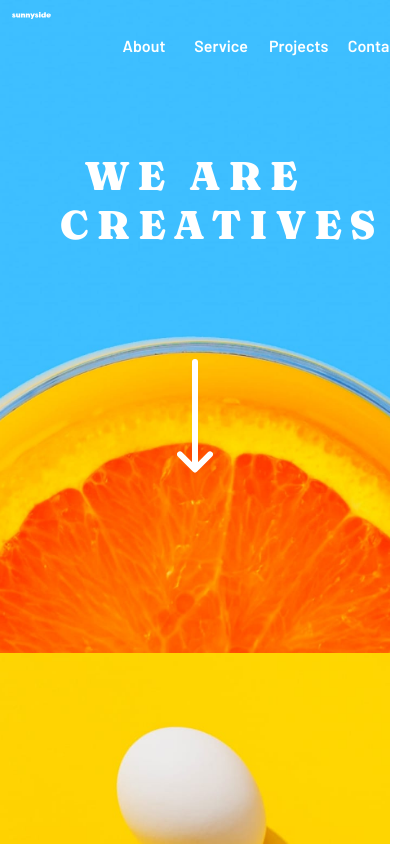
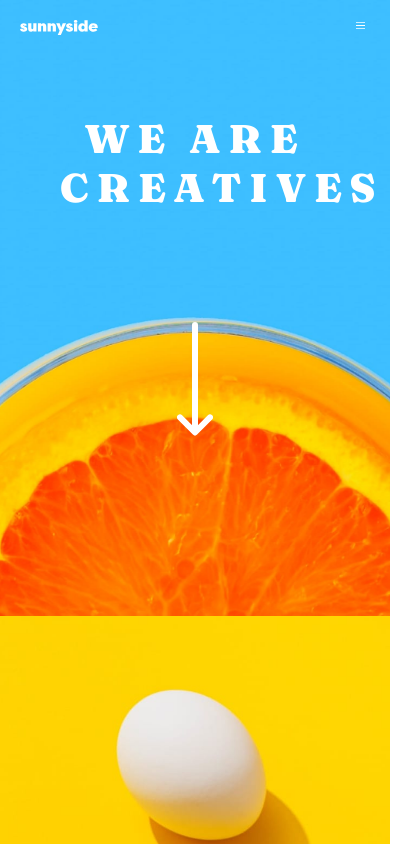
Before and after one commit to vizaanandyaa/sunnyside-agency-cp-react, a React (Create React App) app: page / in a window 390 px wide. Shown: the top 844 px of the page, 415 px wide, since content can reach past the window. Built offline with nearby package versions, Linux system fonts and the light colour scheme.

Commit message:
header responsive added

```diff
--- a/src/components/Header.jsx
+++ b/src/components/Header.jsx
@@ -1,6 +1,7 @@
 import { Component } from "react";
 import logo from '../logo.svg';
 import arrowDown from '../images/icon-arrow-down.svg'
+import menu from '../images/icon-hamburger.svg'
 import './stylesheet.css'
 
 
@@ -13,8 +14,9 @@ class Header extends Component{
                         {name:'Contact',link:'www.caca'}];
         return(
             <div className="header">
+                <div className="headerWrapper">
+                    <img className="logo" src={logo} alt="" />
                     <div className="headerNav">
-                    <img src={logo} alt="" />
                         <ul>
                             {navBar.map((val,index)=>{
                                 return(
@@ -23,6 +25,9 @@ class Header extends Component{
                             })}
                         </ul>
                     </div>
+                    <button className="hamburger-menu"><img src={menu} alt="" /></button>
+                </div>
+
                 <h1>WE ARE CREATIVES</h1>
                 <img className="arrowDown" src={arrowDown} alt="" />
             </div>
--- a/src/components/stylesheet.css
+++ b/src/components/stylesheet.css
@@ -18,19 +18,24 @@ h1,h2,h3,h4,h5{
 }
 
 .headerNav{
-    display: flex;
     font-family: 'Barlow', sans-serif;
+    margin-left: 31%;
 }
 
-.headerNav img{
+
+.headerWrapper{
+    display: flex;
+}
+
+.logo{
     width: 10%;
     height: 5%;
-    margin: 3% 3%;
+    margin: 3%;
 }
 
 .headerNav ul{
     display: flex;
-    width: 77%;
+    width: 100%;
     justify-content: flex-end;
 }
 
@@ -38,7 +43,7 @@ h1,h2,h3,h4,h5{
     margin: 5px 0px;
     padding: 15px 10px;
     list-style-type: none;
-    width: 130px;
+    width: 120px;
 }
 
 .headerNav li a{
@@ -64,6 +69,19 @@ h1,h2,h3,h4,h5{
    font-weight: 900;
    letter-spacing: 8px;
    margin: 60px;
+}
+
+.hamburger-menu{
+    display: none;
+    background: none;
+    background-repeat: no-repeat;
+    width: 20%;
+    border: none;
+    margin-left: 55%;
+}
+
+.hamburger-menu img{
+    width: 20%;
 }
 
 .arrowDown{
@@ -231,7 +249,7 @@ h1,h2,h3,h4,h5{
 }
 
 @media (max-width: 1090px) {
-    .content,.contServices,.servWrapper,.client,.contentSwitch{
+    .content,.contServices,.servWrapper,.client,.contentSwitch,.hamburger-menu{
         display: block;
     }
 
@@ -247,7 +265,7 @@ h1,h2,h3,h4,h5{
         width: 50%;
     }
 
-    .contentLeft{
+    .contentLeft,.headerNav{
         display: none;
     }
 
@@ -263,4 +281,10 @@ h1,h2,h3,h4,h5{
         padding: 5% 0;
         background-position: center center;
     }
+
+    .headerWrapper img{
+        width: 20%;
+        height: 15%;
+        margin: 5%;
+    }
 }
```
Lines whose indentation alone changed are shown as unchanged.
